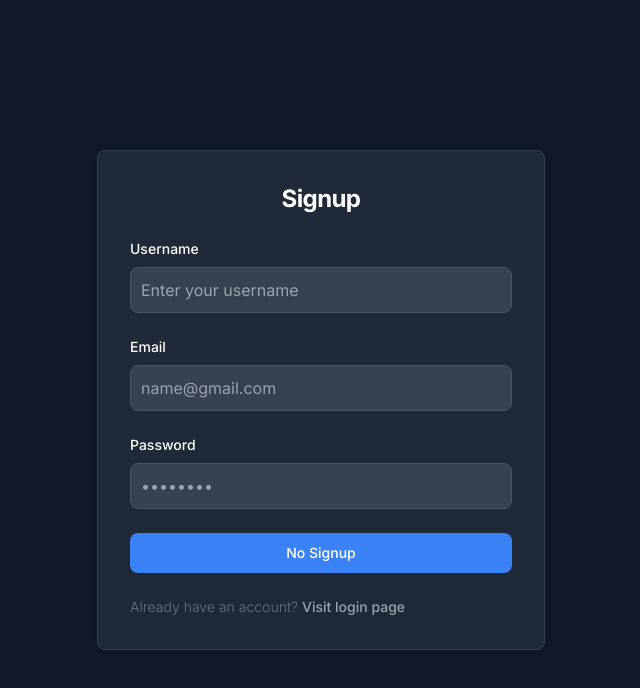
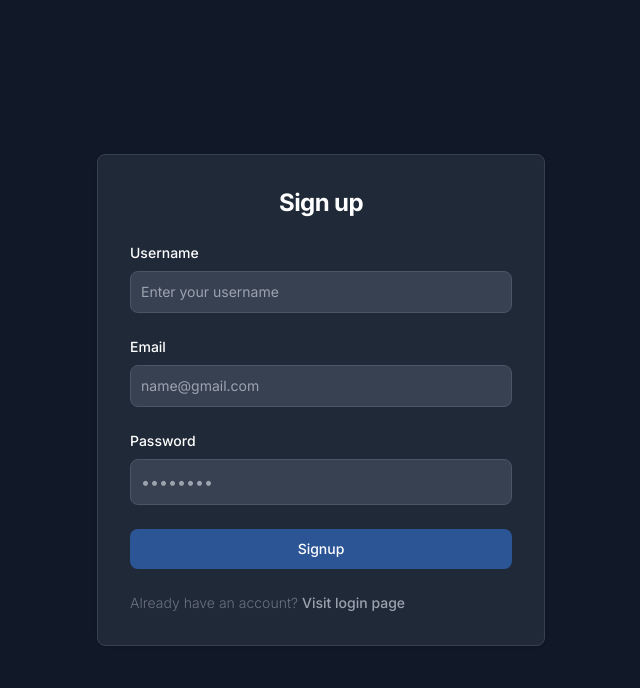
Before and after one commit to yogyy/next-app-mongodb, a Next.js app: page /signup in a window 1280 px wide. Shown: the top 688 px of the page, without its empty margins (319-959 px from the left). Built offline with nearby package versions, Linux system fonts and the light colour scheme.

Commit message:
chore: using route groups adding disabled button style

```diff
--- a/src/app/login/page.tsx
+++ b/src/app/(auth)/login/page.tsx
@@ -4,6 +4,7 @@ import React, { useEffect } from "react";
 import { useRouter } from "next/navigation";
 import axios, { AxiosError } from "axios";
 import { toast } from "react-hot-toast";
+import { cn } from "@/lib/utils";
 
 export default function LoginPage() {
   const router = useRouter();
@@ -46,7 +47,9 @@ export default function LoginPage() {
       <div className="flex flex-col items-center justify-center px-6 py-8 mx-auto md:h-screen lg:py-0">
         <div className="w-full rounded-lg shadow border md:mt-0 sm:max-w-md xl:p-0 bg-gray-800 border-gray-700">
           <div className="p-6 space-y-4 md:space-y-6 sm:p-8">
-            <h1 className="text-xl font-bold leading-tight tracking-tight md:text-2xl text-white text-center">
+            <h1
+              onClick={() => toast.success("hello world")}
+              className="text-xl font-bold leading-tight tracking-tight md:text-2xl text-white text-center">
               {loading ? "Processing" : "Login"}
             </h1>
             <div className="space-y-4 md:space-y-6">
@@ -86,15 +89,21 @@ export default function LoginPage() {
               </div>
               <button
                 onClick={onLogin}
-                className="w-full text-white bg-blue-500 hover:bg-primary-700 focus:ring-4 focus:outline-none focus:ring-primary-300 font-medium rounded-lg text-sm px-5 py-2.5 text-center bg-primary-600 hover:bg-primary-700 focus:ring-primary-800">
-                {buttonDisabled ? "No Login" : "Login"}
+                disabled={buttonDisabled}
+                className={cn(
+                  "w-full text-white hover:bg-primary-700 focus:ring-4 focus:outline-none focus:ring-primary-300 font-medium rounded-lg text-sm px-5 py-2.5 text-center bg-primary-600 hover:bg-primary-700 focus:ring-primary-800 transition-colors duration-300",
+                  buttonDisabled
+                    ? "bg-blue-500/50 cursor-not-allowed"
+                    : "bg-blue-500"
+                )}>
+                Login
               </button>
               <p className="text-sm font-light text-gray-500 dark:text-gray-400 space-x-1">
                 <span>Don&apos;t have an account?</span>
                 <Link
                   href="/signup"
                   className="font-medium hover:underline text-gray-400">
-                  Signup
+                  Sign up
                 </Link>
               </p>
             </div>
--- a/src/app/signup/page.tsx
+++ b/src/app/(auth)/signup/page.tsx
@@ -5,6 +5,7 @@ import React, { useEffect } from "react";
 import { useRouter } from "next/navigation";
 import axios, { AxiosError } from "axios";
 import { toast } from "react-hot-toast";
+import { cn } from "@/lib/utils";
 
 export default function SignupPage() {
   const router = useRouter();
@@ -23,7 +24,7 @@ export default function SignupPage() {
         "/api/users/signup",
         user
       );
-      toast.success(response.data.message);
+      toast.success(response.data.message, { duration: 4000 });
       // console.log("Signup success", response.data);
       router.push("/login");
     } catch (error) {
@@ -55,7 +56,7 @@ export default function SignupPage() {
         <div className="w-full rounded-lg shadow border md:mt-0 sm:max-w-md xl:p-0 bg-gray-800 border-gray-700">
           <div className="p-6 space-y-4 md:space-y-6 sm:p-8">
             <h1 className="text-xl font-bold leading-tight tracking-tight md:text-2xl text-white text-center">
-              {loading ? "Processing" : "Signup"}
+              {loading ? "Processing" : "Sign up"}
             </h1>
             <div className="space-y-4 md:space-y-6">
               <div>
@@ -72,7 +73,7 @@ export default function SignupPage() {
                     setUser({ ...user, username: e.target.value })
                   }
                   placeholder="Enter your username"
-                  className=" border  xt-sm rounded-lg block w-full p-2.5 bg-gray-700 border-gray-600 placeholder-gray-400 text-white focus:ring-blue-500 focus:border-blue-500"
+                  className=" border text-sm rounded-lg block w-full p-2.5 bg-gray-700 border-gray-600 placeholder-gray-400 text-white focus:ring-blue-500 focus:border-blue-500"
                 />
               </div>
               <div>
@@ -85,7 +86,7 @@ export default function SignupPage() {
                   type="email"
                   name="email"
                   id="email"
-                  className=" border  xt-sm rounded-lg block w-full p-2.5 bg-gray-700 border-gray-600 placeholder-gray-400 text-white focus:ring-blue-500 focus:border-blue-500"
+                  className=" border text-sm rounded-lg block w-full p-2.5 bg-gray-700 border-gray-600 placeholder-gray-400 text-white focus:ring-blue-500 focus:border-blue-500"
                   placeholder="name@gmail.com"
                   value={user.email}
                   onChange={(e) => setUser({ ...user, email: e.target.value })}
@@ -111,8 +112,14 @@ export default function SignupPage() {
               </div>
               <button
                 onClick={onSignup}
-                className="w-full text-white bg-blue-500 hover:bg-primary-700 focus:ring-4 focus:outline-none focus:ring-primary-300 font-medium rounded-lg text-sm px-5 py-2.5 text-center bg-primary-600 hover:bg-primary-700 focus:ring-primary-800">
-                {buttonDisabled ? "No Signup" : "Signup"}
+                disabled={buttonDisabled}
+                className={cn(
+                  "w-full text-white hover:bg-primary-700 focus:ring-4 focus:outline-none focus:ring-primary-300 font-medium rounded-lg text-sm px-5 py-2.5 text-center bg-primary-600 hover:bg-primary-700 focus:ring-primary-800 transition-colors duration-300",
+                  buttonDisabled
+                    ? "bg-blue-500/50 cursor-not-allowed"
+                    : "bg-blue-500"
+                )}>
+                Signup
               </button>
               <p className="text-sm font-light text-gray-500 space-x-1 dark:text-gray-400">
                 <span>Already have an account?</span>
```
